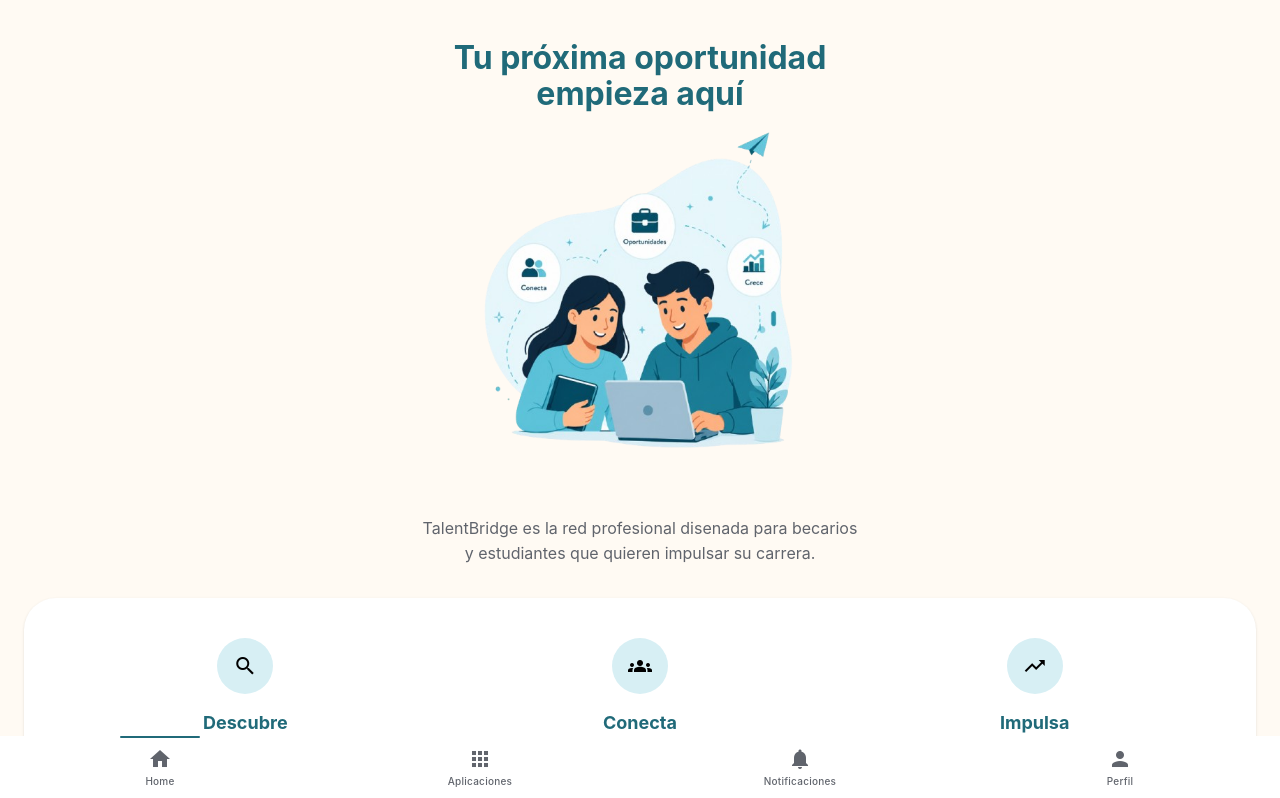
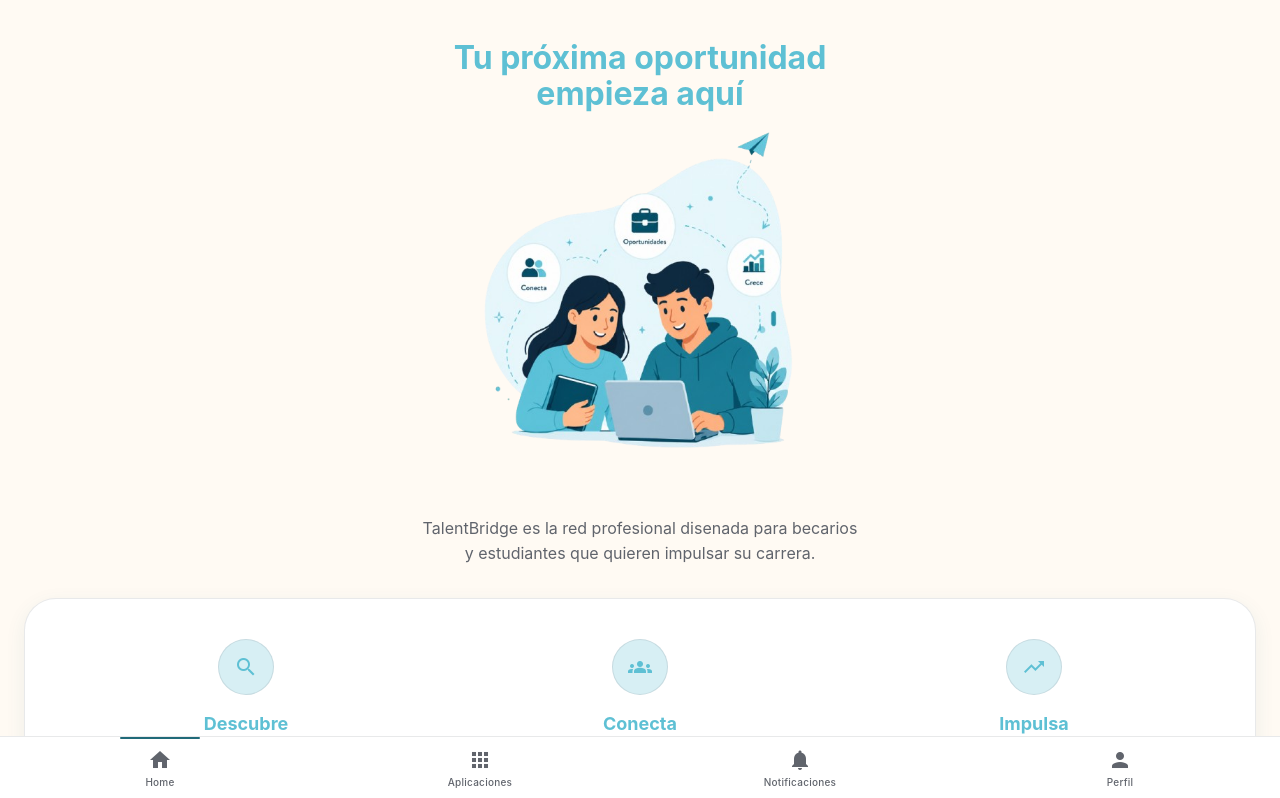
Before and after one commit to morga-dev/talentbridge-web, an Angular app: page / in a window 1280 px wide. Shown: the top 798 px of the page. Built offline with nearby package versions, Linux system fonts and the light colour scheme.

Commit message:
Modified landing and bottom-nav styles

```diff
--- a/src/app/layout/bottom-nav/bottom-nav.component.html
+++ b/src/app/layout/bottom-nav/bottom-nav.component.html
@@ -1,4 +1,4 @@
-<nav class="fixed bottom-0 left-0 z-50 w-full h-16 bg-white dark:bg-talent-minim transition-colors">
+<nav class="app-nav fixed bottom-0 left-0 z-50 w-full h-16 transition-colors">
     <div class="grid h-full grid-cols-4 mx-auto">
 
         @for (item of navItems; track item.label) {
--- a/src/app/pages/landing/landing.component.html
+++ b/src/app/pages/landing/landing.component.html
@@ -1,7 +1,7 @@
 <main class="bg-talent-bg p-6 font-sans">
   <section class="mx-auto flex flex-col justify-between gap-8" aria-labelledby="landing-title">
     <header class="space-y-3 pt-4 text-center">
-      <h1 id="landing-title" class="text-4xl font-bold text-talent-primary">
+      <h1 id="landing-title" class="text-4xl font-bold text-talent-secondary">
         Tu próxima oportunidad<br>empieza aquí
       </h1>
 
@@ -18,35 +18,35 @@
       </p>
     </header>
 
-    <section class="rounded-4xl bg-white p-10 shadow-sm" aria-labelledby="features-title">
+    <section class="app-surface rounded-4xl p-10" aria-labelledby="features-title">
 
       <div class="grid grid-cols-1 gap-8 md:grid-cols-3">
         <article class="flex flex-col items-center text-center">
-          <div class="mb-4 flex h-14 w-14 items-center justify-center rounded-full bg-talent-minim">
-            <mat-icon class="text-talent-secondary" aria-hidden="true">search</mat-icon>
+          <div class="app-icon-badge mb-4 flex h-14 w-14 items-center justify-center rounded-full">
+            <mat-icon aria-hidden="true">search</mat-icon>
           </div>
-          <h3 class="mb-2 text-xl font-bold text-talent-primary">Descubre</h3>
-          <p class="text-base font-medium text-gray-500">
+          <h3 class="mb-2 text-xl font-bold text-talent-secondary">Descubre</h3>
+          <p class="text-base font-medium text-gray-400">
             Encuentra becas y oportunidades que se adaptan a ti.
           </p>
         </article>
 
         <article class="flex flex-col items-center text-center">
-          <div class="mb-4 flex h-14 w-14 items-center justify-center rounded-full bg-talent-minim">
-            <mat-icon class="text-talent-secondary" aria-hidden="true">groups</mat-icon>
+          <div class="app-icon-badge mb-4 flex h-14 w-14 items-center justify-center rounded-full">
+            <mat-icon aria-hidden="true">groups</mat-icon>
           </div>
-          <h3 class="mb-2 text-xl font-bold text-talent-primary">Conecta</h3>
-          <p class="text-base font-medium text-gray-500">
+          <h3 class="mb-2 text-xl font-bold text-talent-secondary">Conecta</h3>
+          <p class="text-base font-medium text-gray-400">
             Construye tu red con profesionales y otros becarios.
           </p>
         </article>
 
         <article class="flex flex-col items-center text-center">
-          <div class="mb-4 flex h-14 w-14 items-center justify-center rounded-full bg-talent-minim">
-            <mat-icon class="text-talent-secondary" aria-hidden="true">trending_up</mat-icon>
+          <div class="app-icon-badge mb-4 flex h-14 w-14 items-center justify-center rounded-full">
+            <mat-icon aria-hidden="true">trending_up</mat-icon>
           </div>
-          <h3 class="mb-2 text-xl font-bold text-talent-primary">Impulsa</h3>
-          <p class="text-base font-medium text-gray-500">
+          <h3 class="mb-2 text-xl font-bold text-talent-secondary">Impulsa</h3>
+          <p class="text-base font-medium text-gray-400">
             Aprende, comparte y haz crecer tu futuro profesional.
           </p>
         </article>
@@ -62,7 +62,7 @@
     <div class="pb-4">
       <button
         type="button"
-        class="h-12 w-full rounded-full bg-talent-primary text-xl font-bold text-white shadow-md hover:brightness-125 hover:shadow-lg transition-all duration-200 cursor-pointer"
+        class="app-button-primary h-12 w-full rounded-full text-xl font-bold hover:brightness-125 hover:shadow-lg transition-all duration-200 cursor-pointer"
         (click)="navigateToLogin()"
       >
         Comenzar
--- a/src/app/pages/landing/landing.component.ts
+++ b/src/app/pages/landing/landing.component.ts
@@ -20,7 +20,7 @@ export class LandingComponent {
   ) {}
 
   navigateToLogin(): void {
-    this.router.navigate(['/']);
+    this.router.navigate(['/login']);
   }
 
 }
--- a/src/styles.css
+++ b/src/styles.css
@@ -140,7 +140,7 @@ body {
 .app-icon-badge {
   background-color: var(--app-minim);
   border: 1px solid var(--app-border);
-  color: var(--color-talent-primary);
+  color: var(--color-talent-secondary);
 }
 
 .app-pill {
```
